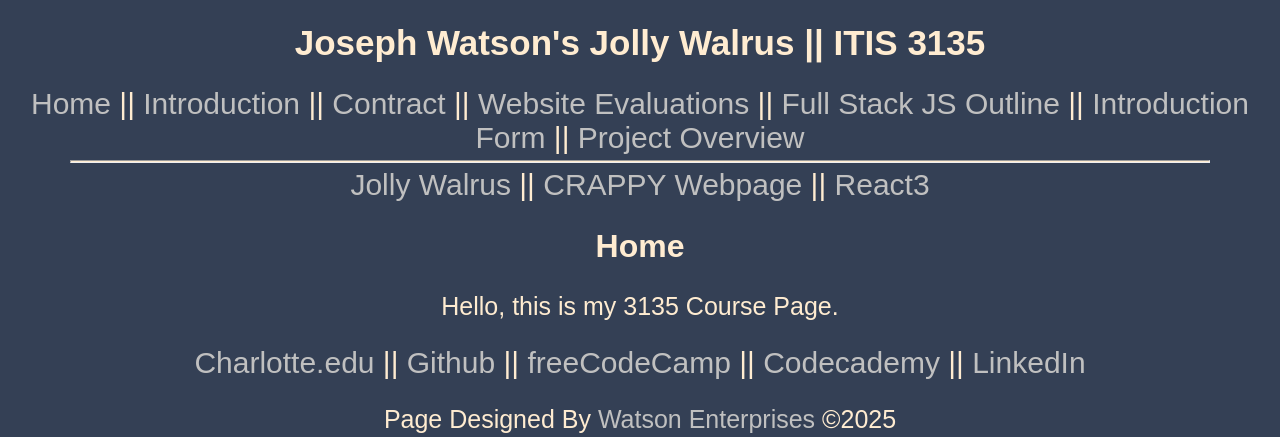
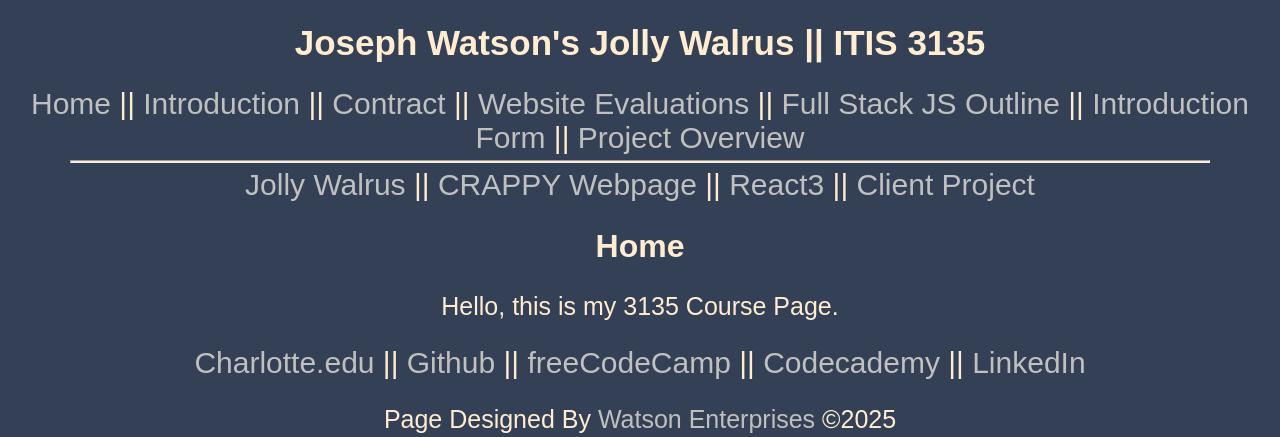
Before and after one commit to JWats114/JWats114.github.io, a plain HTML site: page itis3135/index.html in a window 1280 px wide. Shown: the top 437 px of the page. Drawn offline with Linux system fonts and the light colour scheme; a script that the page names is missing.

Commit message:
updating header and putting link to project in comments

```diff
--- a/itis3135/components/header.html
+++ b/itis3135/components/header.html
@@ -23,4 +23,6 @@
             <a href="stuff/REALLYCRAPPY~WEiRd WEBPAGE.htm" target="_blank">CRAPPY Webpage</a>
             ||
             <a href="https://itis3135-react-opal-seven.vercel.app/" target="_blank">React3</a>
+            ||
+            <a href="project/index.html">Client Project</a>
         </nav>
```
Also changed, not shown: itis3135/project/aboutMe.html (+1 -0 lines), itis3135/project/contactMe.html (+1 -0 lines), itis3135/project/education.html (+1 -0 lines), itis3135/project/index.html (+1 -0 lines), itis3135/project/workExperience.html (+1 -0 lines).
